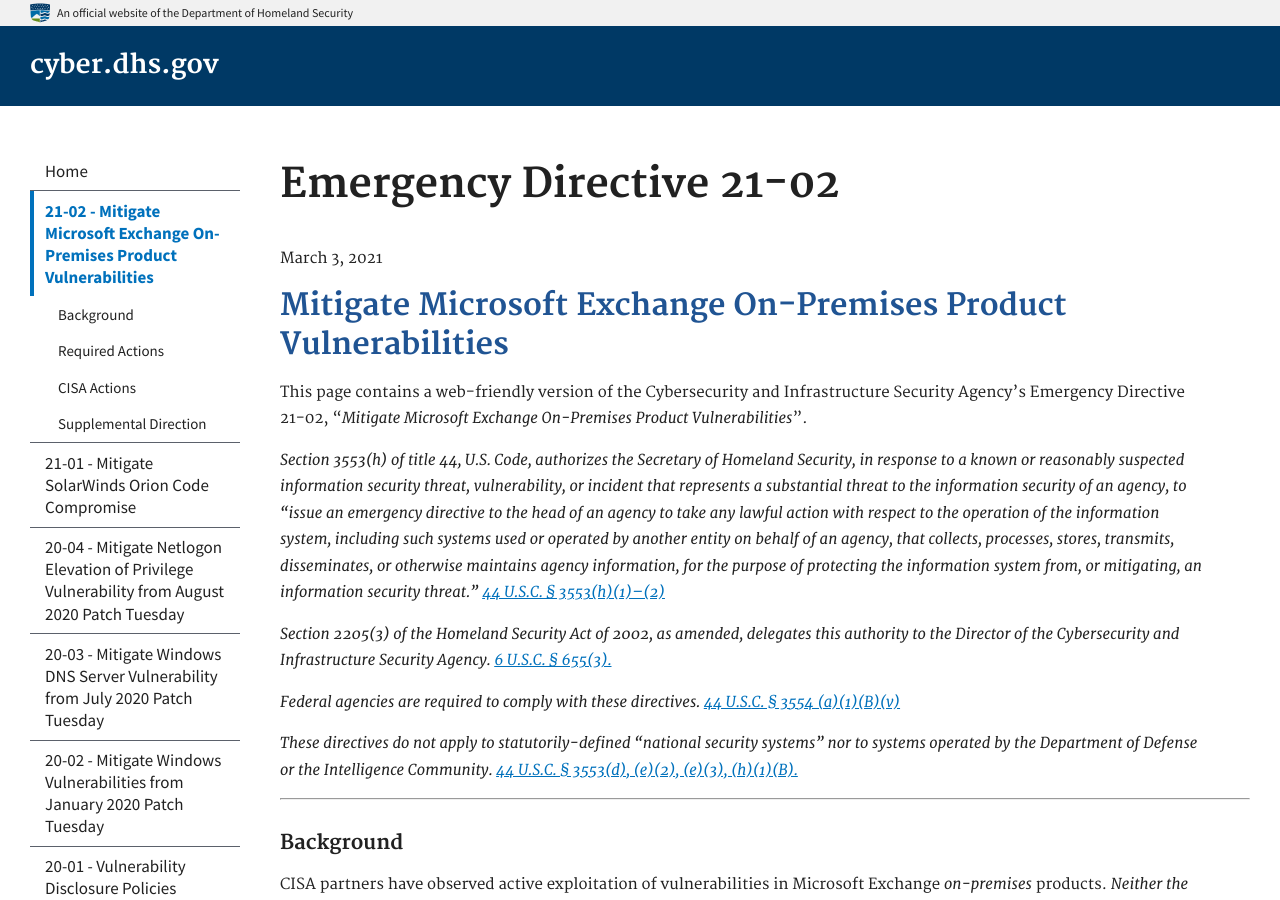
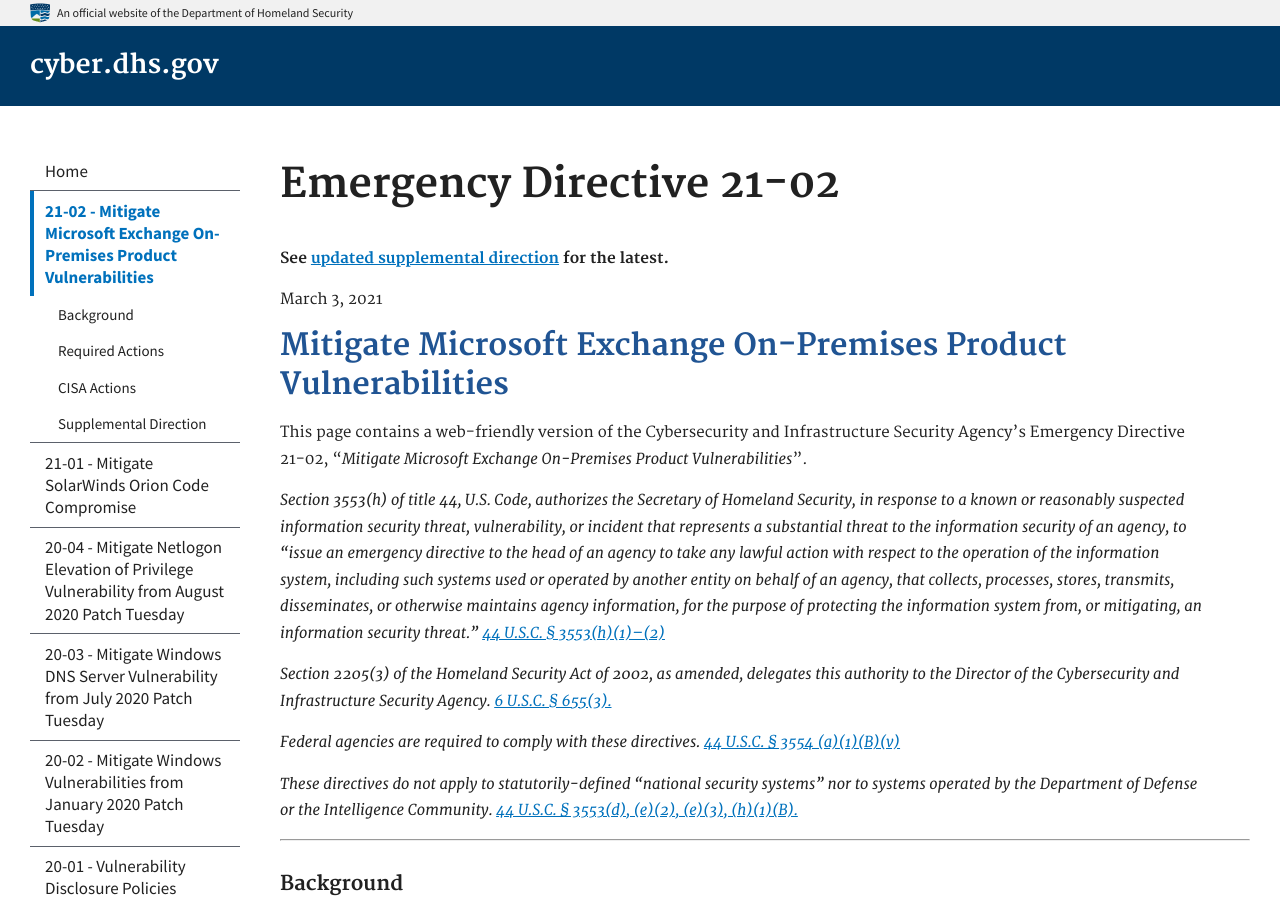
Before and after one commit to cisagov/cyber.dhs.gov, a Jekyll site: the page built from pages/ed-21-02.md, in a window 1280 px wide and 900 px high. Built offline with Jekyll 4.4.1, drawn with Linux system fonts in a browser that asks for light colours.

Commit message:
adding link to top
adding sup dir link to top

```diff
--- a/pages/ed-21-02.md
+++ b/pages/ed-21-02.md
@@ -13,6 +13,7 @@ subnav:
   - text: Supplemental Direction
     href: "#supplemental-direction"
 ---
+**See [updated supplemental direction](#supplemental-direction) for the latest.**
 
 March 3, 2021
 ##  **Mitigate Microsoft Exchange On-Premises Product Vulnerabilities**
```
